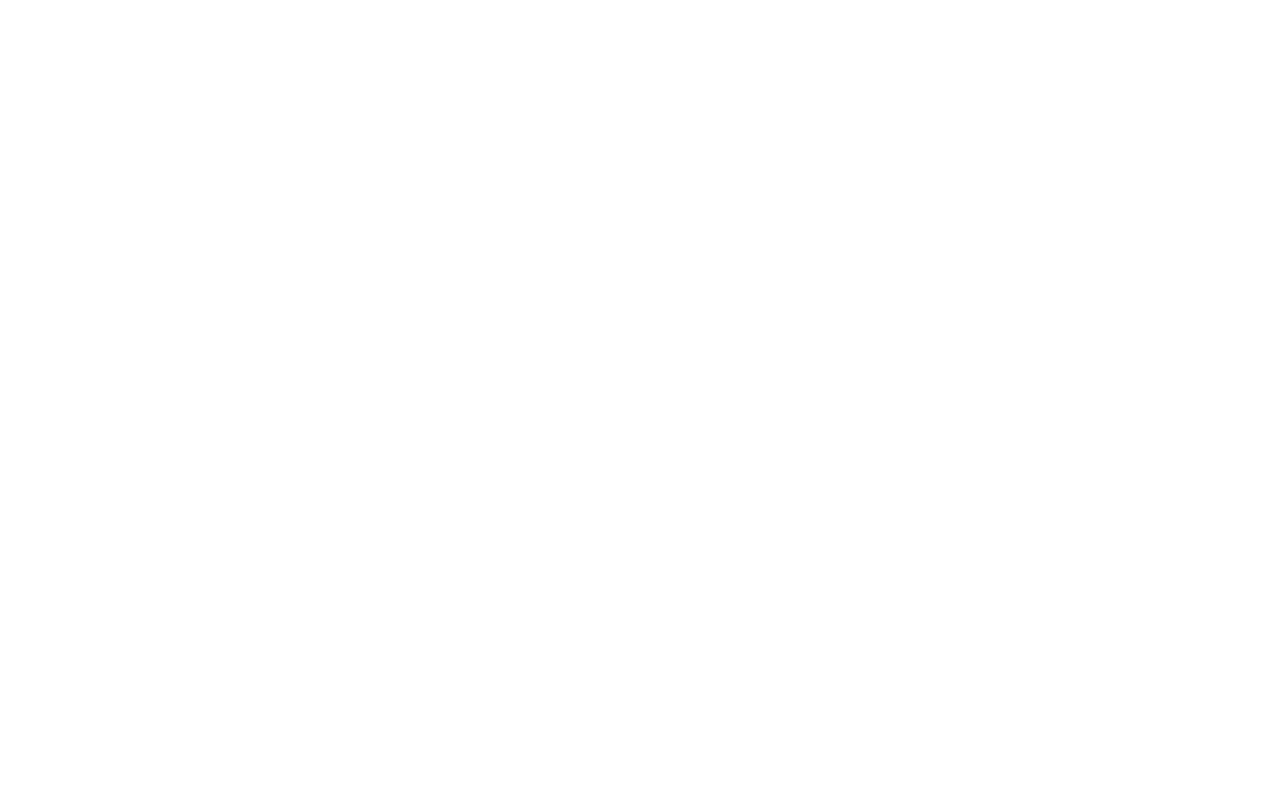
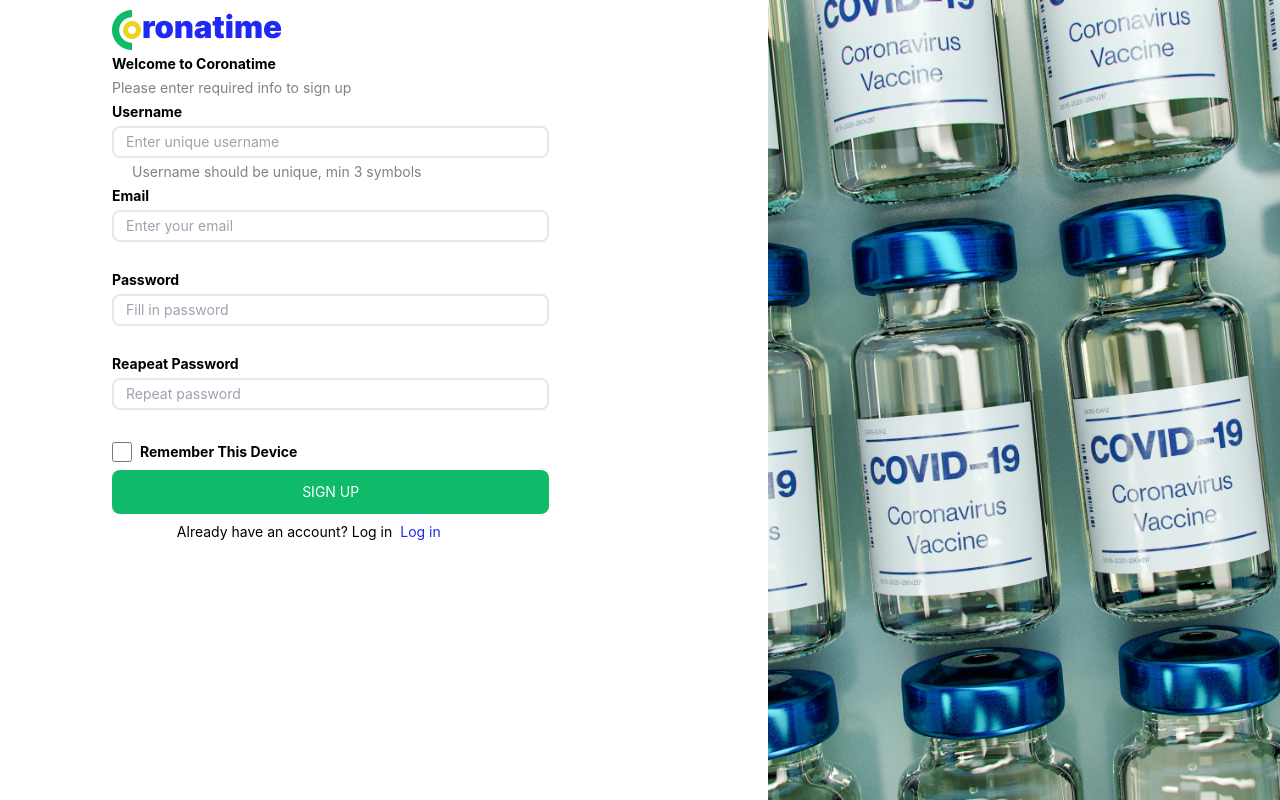
Before and after one commit to nikanoza/coronatime-nikanoza, a React (Create React App) app: page /registration in a window 1280 px wide. Before the commit this address had no page. Built offline with nearby package versions, Linux system fonts and the light colour scheme.

Commit message:
feat: finish forms markup

```diff
--- a/src/App.tsx
+++ b/src/App.tsx
@@ -1,4 +1,4 @@
-import { Login } from 'pages';
+import { Login, Registration } from 'pages';
 import { Navigate, Route, Routes } from 'react-router-dom';
 
 function App() {
@@ -7,6 +7,7 @@
       <Routes>
         <Route path="/" element={<Navigate to="/login" replace />} />
         <Route path="/login" element={<Login />} />
+        <Route path="/registration" element={<Registration />} />
       </Routes>
     </div>
   );
--- a/src/assets/images/index.ts
+++ b/src/assets/images/index.ts
@@ -1,3 +1,4 @@
 export { default as Vaccines } from './vaccines.png';
 export { default as Coronatime } from './coronatime.png';
 export { default as Warning } from './warning.png';
+export { default as Correct } from './correct.png';
--- a/src/components/Button.tsx
+++ b/src/components/Button.tsx
@@ -3,7 +3,7 @@
 const Button: React.FunctionComponent<{
   type: any;
   className: string;
-  onClick: () => {};
+  onClick?: () => {};
   id: string;
   children: any;
 }> = (props) => {
--- a/src/components/Input.tsx
+++ b/src/components/Input.tsx
@@ -1,4 +1,5 @@
 import React from 'react';
+import { Correct } from 'assets/images';
 
 interface propsObj {
   label: string;
@@ -9,7 +10,9 @@
   placeholder?: string;
   register: any;
   validations: object;
+  correct?: boolean;
   onChange?: () => {};
+  iconClass?: string;
 }
 
 const Input: React.FC<propsObj> = (props) => {
@@ -18,16 +21,21 @@
       <label className="font-bold capitalize" htmlFor={props.label}>
         {props.text}
       </label>
+      <div className="flex items-center justify-start">
         <input
           type={props.type}
           className={props.inputClass}
           placeholder={props.placeholder}
           {...props.register(props.label, {
             ...props.validations,
-          onChange: props.onChange,
           })}
+          onChange={props.onChange}
           id={props.label}
         />
+        {props.correct && (
+          <img className={props.iconClass} src={Correct} alt="" />
+        )}
+      </div>
     </div>
   );
 };
--- a/src/pages/Login/Login.tsx
+++ b/src/pages/Login/Login.tsx
@@ -1,21 +1,36 @@
-import { Vaccines, Coronatime } from 'assets/images';
+import { Vaccines, Coronatime, Warning } from 'assets/images';
 import { Input, Button } from 'components';
-import { useForm } from 'react-hook-form';
+import { FieldError, SubmitHandler, useForm } from 'react-hook-form';
 import { Link } from 'react-router-dom';
 
 const Login = () => {
+  type FormValues = {
+    username: string;
+    password: string;
+    remember: boolean;
+  };
   const {
     register,
     handleSubmit,
-    formState: { errors },
-  } = useForm();
+    formState: { errors, touchedFields },
+  } = useForm<FormValues>({
+    shouldFocusError: false,
+  });
 
-  const onSubmit = () => {};
+  const setErrorStyle = (
+    error: FieldError | undefined,
+    touched: boolean | undefined
+  ) => {
+    return error ? 'border-[#CC1E1E]' : touched ? 'border-[#249E2C]' : '';
+  };
+
+  const onSubmit: SubmitHandler<FormValues> = (data: FormValues): void =>
+    console.log(data);
 
   return (
     <div className="w-full h-full flex">
-      <div className="w-3/5 h-full pt-10 pb-10">
-        <div className="ml-28 flex flex-col">
+      <div className="w-3/5 h-full pt-3 pb-3">
+        <div className="ml-28 flex flex-col text-sm">
           <div>
             <img src={Coronatime} alt="" className="" />
           </div>
@@ -23,28 +38,52 @@
           <div className="mt-2 text-[#808189]">
             Welcome back! Please enter your details
           </div>
-          <form onSubmit={handleSubmit(onSubmit)} className="w-4/6">
+          <form onSubmit={handleSubmit(onSubmit)} className="w-full">
             <Input
               label="username"
               text="username"
-              inputClass="w-full pt-3 pb-3 pl-3 pr-3 mt-2 border-2 rounded-lg focus:border-[#2029F3] outline-none"
-              className="mt-6 flex flex-col"
+              inputClass={`w-5/6 pt-1 pb-1 pl-3 pr-3 mt-1 border-2 rounded-lg focus:border-[#2029F3] focus:shadow-focusShadow ${setErrorStyle(
+                errors.username,
+                touchedFields.username
+              )} outline-none`}
+              className="w-full mt-2 flex flex-col"
               type="text"
               placeholder="Enter unique username or email"
               register={register}
-              validations={{}}
+              validations={{
+                required: 'Name not found',
+                minLength: {
+                  value: 3,
+                  message: 'Username should be unique, min 3 symbols ',
+                },
+              }}
+              correct={!errors.username && touchedFields.username}
+              iconClass="w-4 h-4 -ml-6"
             />
+            <div className="mt-1 text-[#CC1E1E] h-5 ml-5 flex gap-3">
+              {errors.username && <img src={Warning} alt="" />}
+              {errors.username && errors.username.message}
+            </div>
             <Input
               label="password"
-              text="username"
-              inputClass="w-full pt-3 pb-3 pl-3 pr-3 mt-2 border-2 rounded-lg focus:border-[#2029F3] outline-none"
-              className="mt-6 flex flex-col"
+              text="password"
+              inputClass={`w-5/6 pt-1 pb-1 pl-3 pr-3 mt-1 border-2 rounded-lg focus:border-[#2029F3] focus:shadow-focusShadow ${setErrorStyle(
+                errors.password,
+                touchedFields.password
+              )} outline-none`}
+              className="mt-2 flex flex-col"
               type="password"
               placeholder="Fill in password"
               register={register}
-              validations={{}}
+              validations={{ required: 'field is ampty' }}
+              correct={!errors.password && touchedFields.password}
+              iconClass="w-4 h-4 -ml-6"
             />
-            <div className="flex items-center text-center mt-4">
+            <div className="mt-1 text-[#CC1E1E] h-5 ml-5 flex gap-3">
+              {errors.password && <img src={Warning} alt="" />}
+              {errors.password && errors.password.message}
+            </div>
+            <div className="w-5/6 flex items-center text-center mt-4">
               <Input
                 label="remember"
                 text="Remember this device"
@@ -52,7 +91,7 @@
                 className="flex flex-row-reverse"
                 type="checkbox"
                 register={register}
-                validations={{}}
+                validations={{ require: false }}
               />
               <Link to={'/reset-password'} className="text-[#2029F3] ml-auto">
                 Forgot password?
@@ -60,8 +99,7 @@
             </div>
             <Button
               type="submit"
-              className="mt-6 w-full flex items-center justify-center pt-3 pb-3 outline-none border-none bg-[#0FBA68] rounded-lg uppercase text-white"
-              onClick={async () => console.log('work')}
+              className="mt-6 w-5/6 flex items-center justify-center pt-3 pb-3 outline-none border-none bg-[#0FBA68] rounded-lg uppercase text-white"
               id="login_btn"
             >
               log in
@@ -76,7 +114,7 @@
         </div>
       </div>
       <div className="w-2/5 h-full hidden lg:block">
-        <img src={Vaccines} alt="" className=" absolute w-2/5 h-full" />
+        <img src={Vaccines} alt="" className="absolute w-2/5 h-full" />
       </div>
     </div>
   );
--- /dev/null
+++ b/src/pages/Registration/Registration.tsx
@@ -0,0 +1,177 @@
+import { Vaccines, Coronatime } from 'assets/images';
+import { FieldError, SubmitHandler, useForm } from 'react-hook-form';
+import { Input, Button } from 'components';
+import { Link } from 'react-router-dom';
+import { Warning } from 'assets/images';
+
+const Registration = () => {
+  type FormValues = {
+    username: string;
+    email: string;
+    password: string;
+    repeat_password: string;
+  };
+
+  const {
+    register,
+    handleSubmit,
+    formState: { errors, touchedFields },
+    getValues,
+  } = useForm<FormValues>({
+    shouldFocusError: false,
+  });
+
+  const setErrorStyle = (
+    error: FieldError | undefined,
+    touched: boolean | undefined
+  ) => {
+    return error ? 'border-[#CC1E1E]' : touched ? 'border-[#249E2C]' : '';
+  };
+
+  const onSubmit: SubmitHandler<FormValues> = (data) => console.log(data);
+  return (
+    <div className="w-full h-full flex">
+      <div className="w-3/5 h-full pt-2">
+        <div className="ml-28 flex flex-col text-sm">
+          <div>
+            <img src={Coronatime} alt="" className="" />
+          </div>
+          <div className="mt-1 font-bold">Welcome to Coronatime</div>
+          <div className="mt-1 text-[#808189]">
+            Please enter required info to sign up
+          </div>
+          <form onSubmit={handleSubmit(onSubmit)} className="w-4/6">
+            <Input
+              label="username"
+              className="mt-1 flex flex-col"
+              inputClass={`w-full pt-1 pb-1 pl-3 pr-3 mt-1 border-2 rounded-lg focus:border-[#2029F3] ${setErrorStyle(
+                errors.username,
+                touchedFields.username
+              )} outline-none`}
+              text="username"
+              type="text"
+              placeholder="Enter unique username"
+              register={register}
+              validations={{
+                required: 'field is ampty',
+                minLength: {
+                  value: 3,
+                  message: 'username should be unique, min 3 symbols',
+                },
+              }}
+              correct={!errors.username && touchedFields.username}
+              iconClass="w-4 h-4 -ml-6"
+            />
+            <div className="mt-1 text-[#CC1E1E] h-5 ml-5 flex gap-3">
+              {errors.username && <img src={Warning} alt="" />}
+              {(errors.username && errors.username.message) || (
+                <span className="text-[#808189]">
+                  Username should be unique, min 3 symbols
+                </span>
+              )}
+            </div>
+            <Input
+              label="email"
+              className="mt-1 flex flex-col"
+              inputClass={`w-full pt-1 pb-1 pl-3 pr-3 mt-1 border-2 rounded-lg focus:border-[#2029F3] ${setErrorStyle(
+                errors.email,
+                touchedFields.email
+              )} outline-none`}
+              text="email"
+              type="email"
+              placeholder="Enter your email"
+              register={register}
+              validations={{ required: 'field is ampty' }}
+              correct={!errors.email && touchedFields.email}
+              iconClass="w-4 h-4 -ml-6"
+            />
+            <div className="mt-1 text-[#CC1E1E] h-5 ml-5 flex gap-3">
+              {errors.email && <img src={Warning} alt="" />}
+              {errors.email && errors.email.message}
+            </div>
+            <Input
+              label="password"
+              className="mt-1 flex flex-col"
+              inputClass={`w-full pt-1 pb-1 pl-3 pr-3 mt-1 border-2 rounded-lg focus:border-[#2029F3] ${setErrorStyle(
+                errors.password,
+                touchedFields.password
+              )} outline-none`}
+              text="password"
+              type="password"
+              placeholder="Fill in password"
+              register={register}
+              validations={{
+                required: 'field is ampty',
+                minLength: {
+                  value: 3,
+                  message: 'password should be unique, min 3 symbols',
+                },
+              }}
+              correct={!errors.password && touchedFields.password}
+              iconClass="w-4 h-4 -ml-6"
+            />
+            <div className="mt-1 text-[#CC1E1E] h-5 ml-5 flex gap-3">
+              {errors.password && <img src={Warning} alt="" />}
+              {errors.password && errors.password.message}
+            </div>
+            <Input
+              label="repeat_password"
+              className="mt-1 flex flex-col"
+              inputClass={`w-full pt-1 pb-1 pl-3 pr-3 mt-1 border-2 rounded-lg focus:border-[#2029F3] ${setErrorStyle(
+                errors.repeat_password,
+                touchedFields.repeat_password
+              )} outline-none`}
+              text="reapeat password"
+              type="password"
+              placeholder="Repeat password"
+              register={register}
+              validations={{
+                required: 'field is ampty',
+                validate: {
+                  same: () =>
+                    getValues('repeat_password') === getValues('password') ||
+                    'password did not match',
+                },
+              }}
+              correct={!errors.repeat_password && touchedFields.repeat_password}
+              iconClass="w-4 h-4 -ml-6"
+            />
+            <div className="mt-1 text-[#CC1E1E] h-5 ml-5 flex gap-3">
+              {errors.repeat_password && <img src={Warning} alt="" />}
+              {errors.repeat_password && errors.repeat_password.message}
+            </div>
+            <div className="flex items-center text-center mt-2">
+              <Input
+                label="remember"
+                text="Remember this device"
+                inputClass="w-5 h-5 mr-2"
+                className="flex flex-row-reverse"
+                type="checkbox"
+                register={register}
+                validations={{}}
+              />
+            </div>
+            <Button
+              type="submit"
+              className="mt-2 w-full flex items-center justify-center pt-3 pb-3 outline-none border-none bg-[#0FBA68] rounded-lg uppercase text-white"
+              id="sign_up"
+            >
+              sign up
+            </Button>
+          </form>
+          <div className="flex mt-2 items-center w-3/5 justify-center">
+            Already have an account? Log in
+            <Link to={'/login'} className="text-[#2029F3] ml-2">
+              Log in
+            </Link>
+          </div>
+        </div>
+      </div>
+      <div className="w-2/5 h-full hidden lg:block">
+        <img src={Vaccines} alt="" className="absolute w-2/5 h-full" />
+      </div>
+    </div>
+  );
+};
+
+export default Registration;
--- /dev/null
+++ b/src/pages/Registration/index.ts
@@ -0,0 +1 @@
+export { default } from './Registration';
--- a/src/pages/index.ts
+++ b/src/pages/index.ts
@@ -1 +1,2 @@
 export { default as Login } from './Login';
+export { default as Registration } from './Registration';
--- a/tailwind.config.js
+++ b/tailwind.config.js
@@ -3,6 +3,10 @@
   theme: {
     extend: {
       '1/12': '8.333333%',
+      boxShadow: {
+        focusShadow:
+          '-3px 3px 0px #DBE8FB, -3px -3px 0px #DBE8FB, 3px -3px 0px #DBE8FB, 3px 3px 0px #DBE8FB, 3px 3px 0px #DBE8FB',
+      },
     },
   },
   plugins: [],
```
Also changed, not shown: src/assets/images/correct.png (added). Lines whose indentation alone changed are shown as unchanged.
